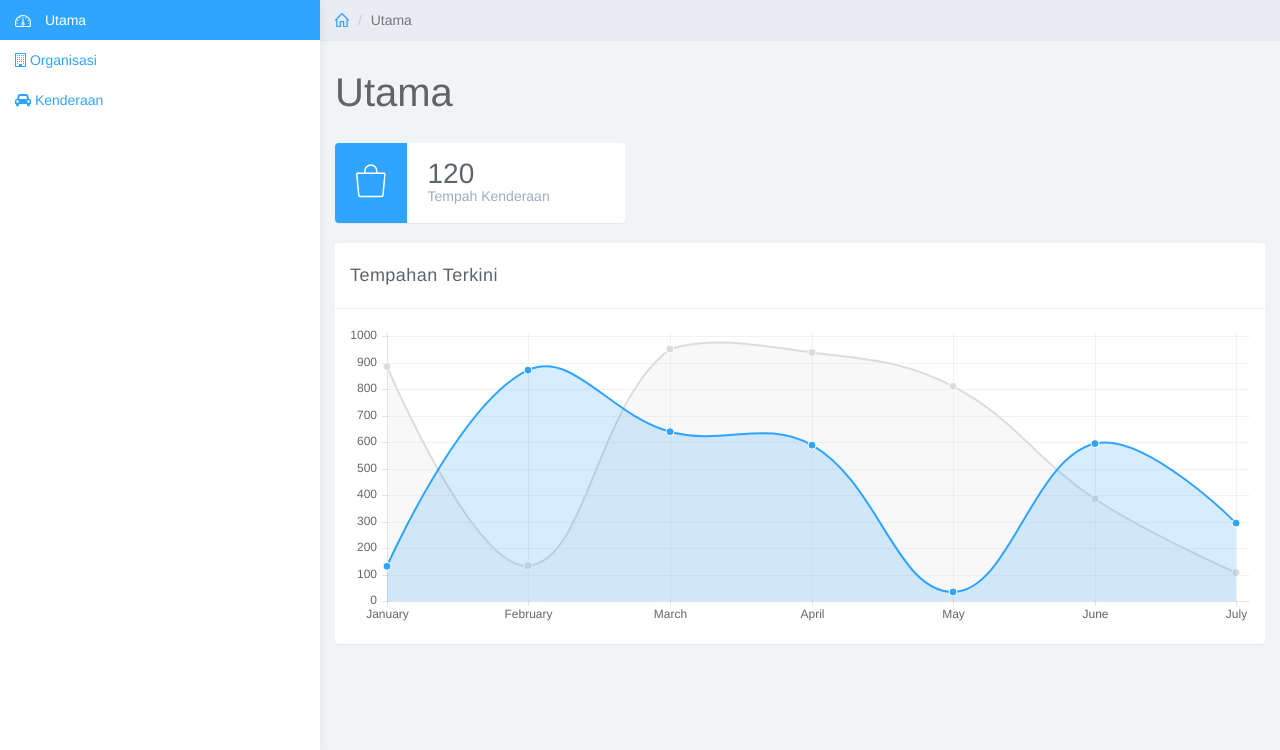
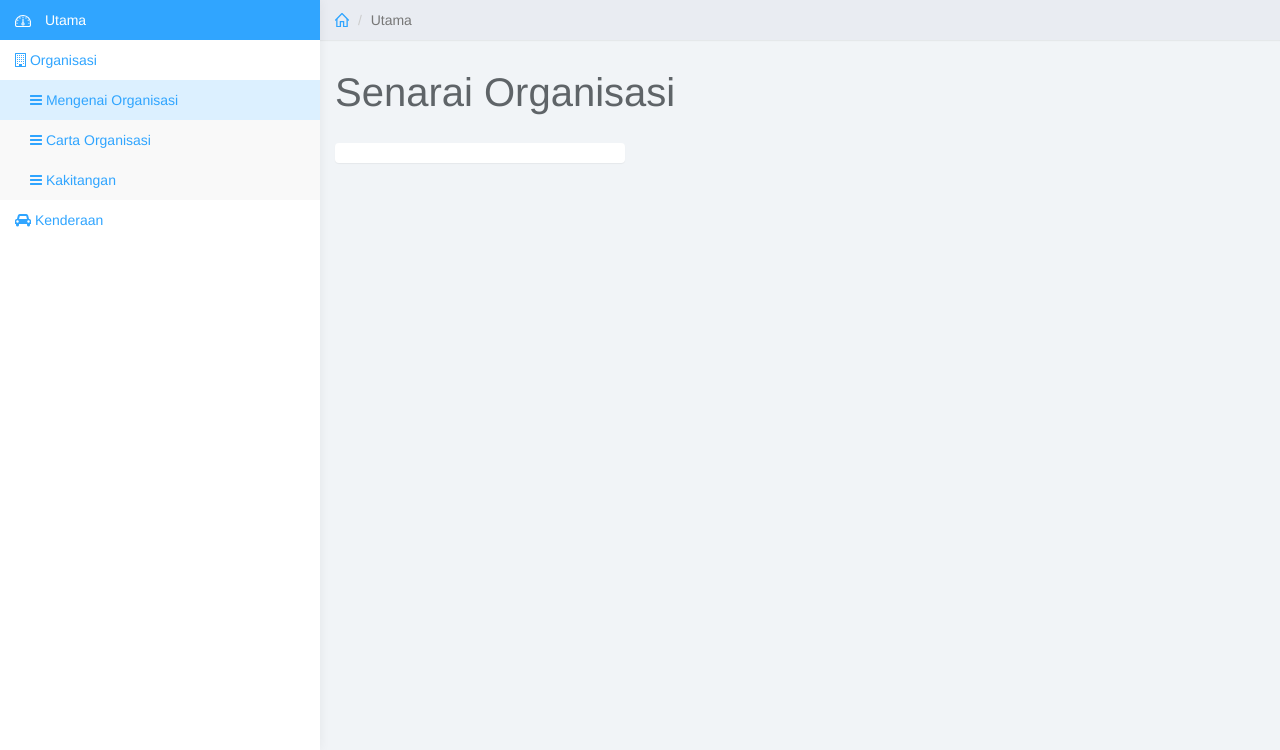
Before and after one commit to WhiteHatBlast/reserve_car, a PHP site: page /?flow=organization_list in a window 1280 px wide. Shown: the part 50-800 px from the top of the page. Run offline with PHP 8.4, Linux system fonts and the light colour scheme.

Commit message:
add styless

```diff
--- a/css/styles.css
+++ b/css/styles.css
@@ -928,3 +928,7 @@
 	height: 65px;
 	overflow: scroll;
 }
+
+.active-nav{
+	background: #DCF0FF !important;
+}
--- a/include/dashboard.php
+++ b/include/dashboard.php
@@ -1,3 +1,9 @@
+<div class="row">
+  <div class="col-lg-12">
+    <h1 class="page-header">Utama</h1>
+  </div>
+</div><!--/.row-->
+
 <div class="row">
   <div class="col-xs-12 col-md-6 col-lg-4">
     <div class="panel panel-blue panel-widget ">
--- a/include/nav.php
+++ b/include/nav.php
@@ -1,7 +1,15 @@
+<?php
+$flow = null;
+
+if(isset($_REQUEST['flow'])){
+  $flow = $_REQUEST['flow'];
+}
+
+?>
 <div id="sidebar-collapse" class="col-sm-3 col-lg-3 sidebar">
   <ul class="nav menu">
     <li class="active">
-      <a href="index.html">
+      <a href="index.php">
         <svg class="glyph stroked dashboard-dial">
           <use xlink:href="#stroked-dashboard-dial"></use>
         </svg> Utama
@@ -15,8 +23,8 @@
         </span> Organisasi
       </a>
       <ul class="children collapse" id="organization">
-        <li>
-          <a class="" href="#">
+        <li class="">
+          <a class="<?php if(isset($flow)) { if($flow == 'organization_list') echo 'active-nav'; }?>" href="?flow=organization_list">
             <i class="fa fa-bars" aria-hidden="true"></i> Mengenai Organisasi
           </a>
         </li>
--- /dev/null
+++ b/include/organization/list.php
@@ -0,0 +1,16 @@
+<div class="row">
+  <div class="col-lg-12">
+    <h1 class="page-header">Senarai Organisasi</h1>
+  </div>
+</div><!--/.row-->
+
+<div class="row">
+  <div class="col-xs-12 col-md-6 col-lg-4">
+    <div class="panel panel-blue panel-widget ">
+      <div class="row no-padding">
+        this is for organization
+      </div>
+      <div
+    </div>
+  </div>
+</div>
--- a/index.php
+++ b/index.php
@@ -17,6 +17,8 @@
   <!--[if lt IE 9]>
   <script src="js/respond.min.js"></script>
   <![endif]-->
+  <script src="js/jquery-1.11.1.min.js"></script>
+  <script src="js/bootstrap.min.js"></script>
 
 </head>
 
@@ -79,20 +81,49 @@
     </ol>
   </div><!--/.row-->
 
-  <div class="row">
-    <div class="col-lg-12">
-      <h1 class="page-header">Utama</h1>
-    </div>
-  </div><!--/.row-->
+  <?php
 
-  <?php include("include/dashboard.php"); ?>
+  $flow = null;
+
+  if(isset($_REQUEST['flow'])){
+    $flow = $_REQUEST['flow'];
+  }
+
+  switch($flow){
+
+    case 'organization_list':
+      include("include/organization/list.php");
+      ?>
+
+        <script>
+          $('[href="#organization"]').trigger('click')
+        </script>
+
+      <?php
+      break;
+
+    default:
+      include("include/dashboard.php");
+      break;
+
+
+  }
+
+  ?>
 
 </div>  <!--/.main-->
 
-<script src="js/jquery-1.11.1.min.js"></script>
-<script src="js/bootstrap.min.js"></script>
+<?php
+
+if(!isset($_REQUEST['flow'])){
+
+?>
+
 <script src="js/chart.min.js"></script>
 <script src="js/chart-data.js"></script>
+
+<?php } ?>
+
 <script src="js/bootstrap-datepicker.js"></script>
 <script>
 
```
